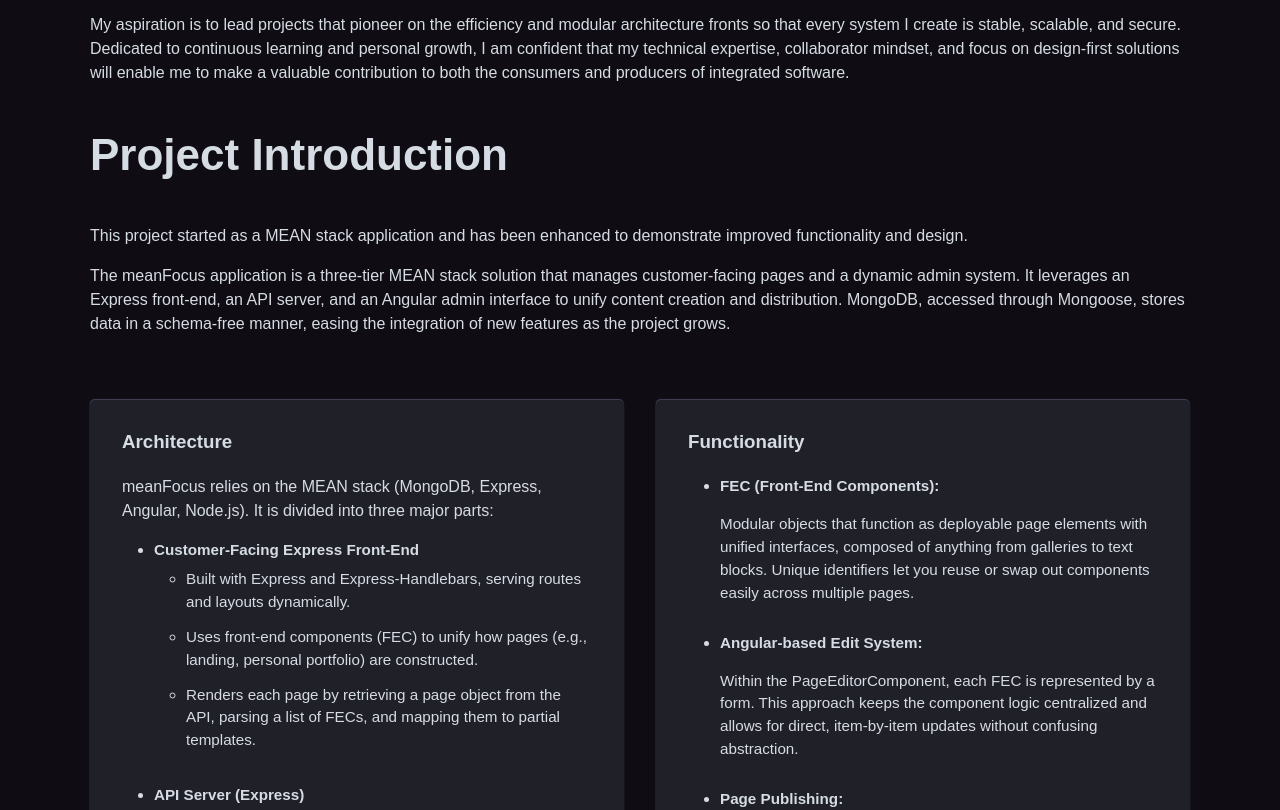
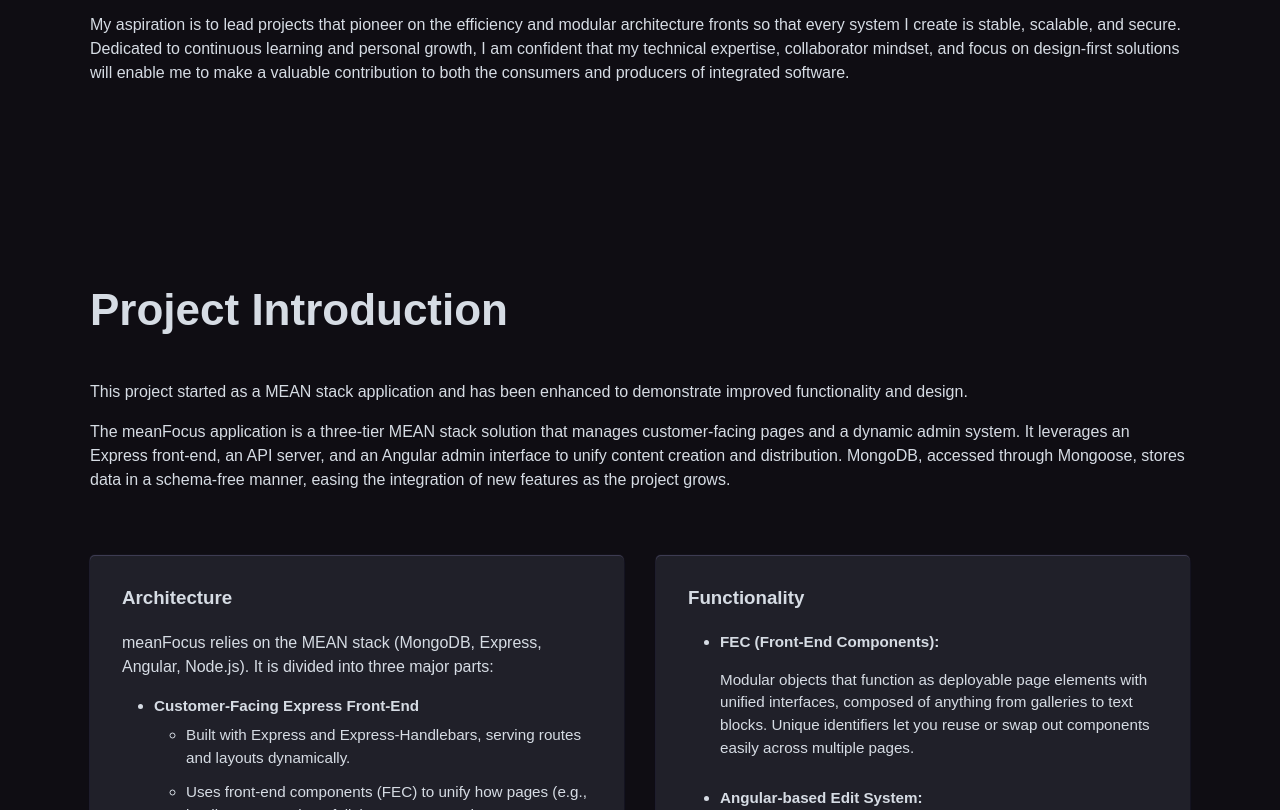
Before and after one commit to Pendentive/Pendentive.github.io, a plain HTML site: page index.html in a window 1280 px wide. Shown: the part 582-1392 px from the top of the page. Drawn offline with Linux system fonts and the light colour scheme; a web font is replaced by a local one.

Commit message:
Restore section spacing.

```diff
--- a/public/css/global.css
+++ b/public/css/global.css
@@ -48,12 +48,11 @@ html {
 .body-content {
     padding: 0 50px;            /* Space between content and edge of page */
     padding-top: 40px;          /* Space between header and content */
-    padding-bottom: 40px;       /* Space between content and footer */
 }
 
 
 
 /* Space betwee sections */
-.partial-section:not(:last-child) {
+.partial-section {
     margin-bottom: 12rem;
 }
```
